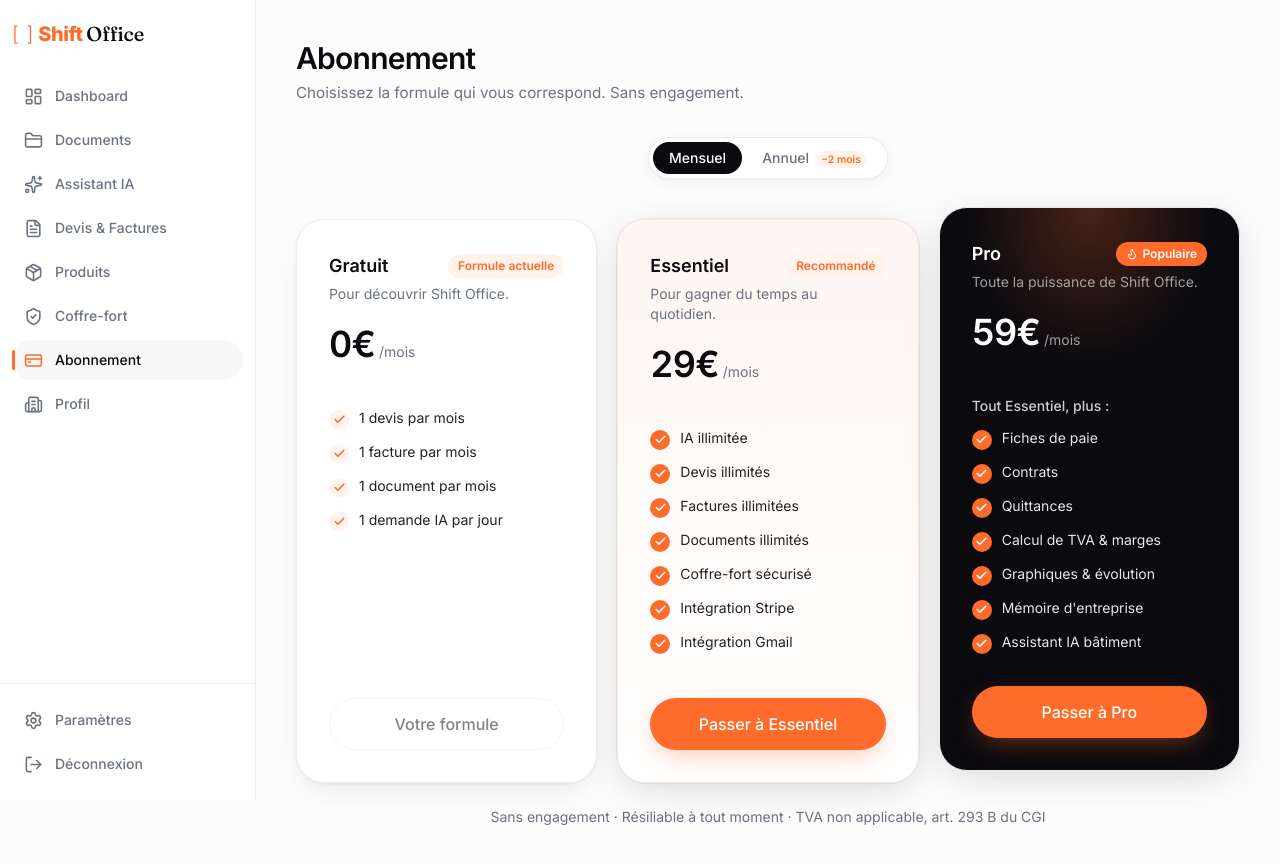
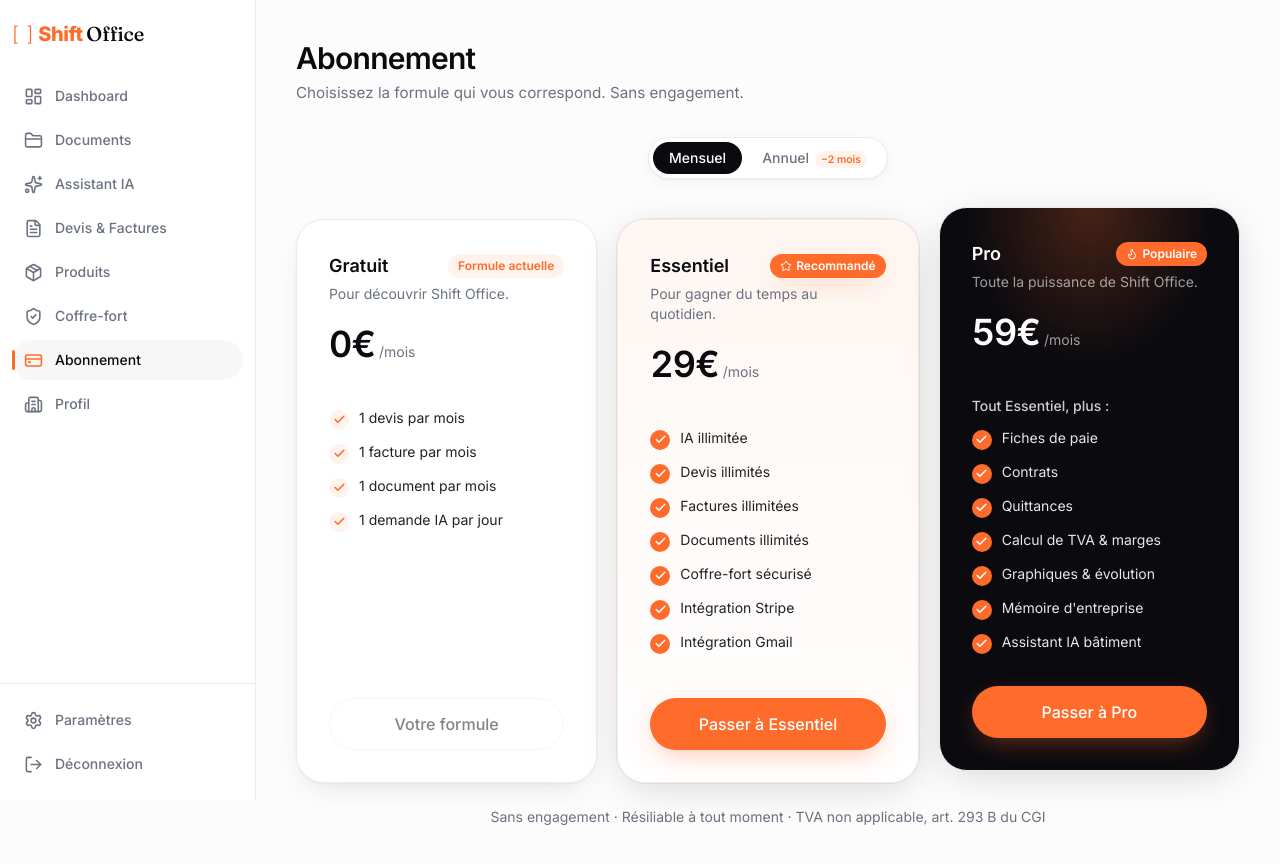
Before and after one commit to joachouri-stack/shiftoffice, a Next.js app: page /abonnement in a window 1280 px wide. Shown: the top 864 px of the page. Built offline with nearby package versions, Linux system fonts and the light colour scheme.

Commit message:
style: badge « Recommandé » plein avec icône sur le pack Essentiel
Co-Authored-By: Claude Opus 4.8 <noreply@anthropic.com>
Claude-Session: https://claude.ai/code/session_013yjBofLaFeNap839tJzRBX

```diff
--- a/src/components/marketing/PricingPlans.tsx
+++ b/src/components/marketing/PricingPlans.tsx
@@ -1,7 +1,7 @@
 "use client";
 
 import { useState } from "react";
-import { Check, Flame } from "lucide-react";
+import { Check, Flame, Star } from "lucide-react";
 import { Button } from "@/components/ui/Button";
 import { cn } from "@/lib/utils";
 
@@ -183,7 +183,8 @@ function PlanCard({
             </span>
           )}
           {mid && !isCurrent && (
-            <span className="bg-brand-50 text-brand inline-flex items-center rounded-full px-2.5 py-1 text-xs font-semibold">
+            <span className="bg-brand text-paper inline-flex items-center gap-1 rounded-full px-2.5 py-1 text-xs font-semibold shadow-[var(--shadow-brand)]">
+              <Star size={12} />
               Recommandé
             </span>
           )}
```
